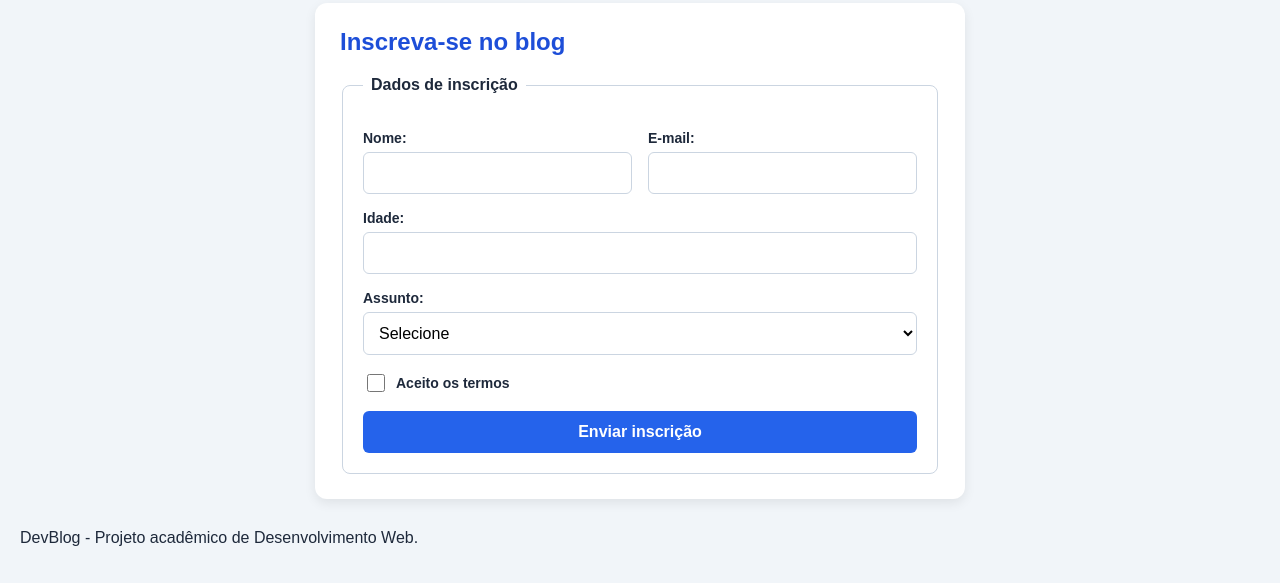
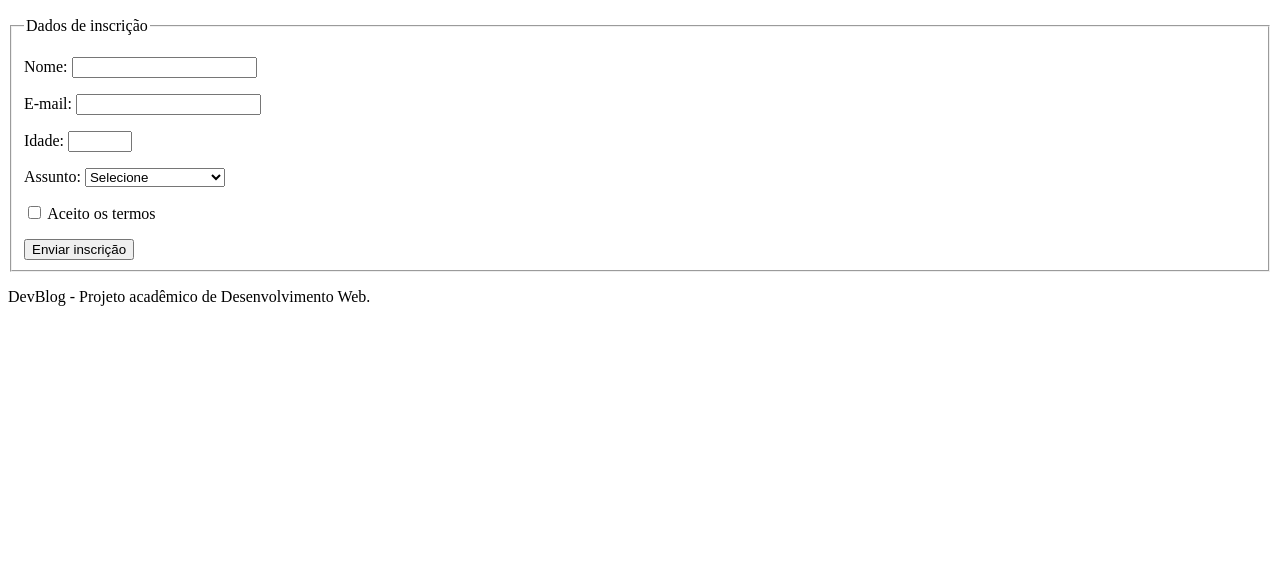
Before and after one commit to jaoStarMesquita/desenvolvimento-web, a plain HTML site: page semana-02/index.html in a window 1280 px wide. Shown: the part 1004-1587 px from the top of the page. After the commit the page ends 1326 px from the top, so only its background shows below. Drawn offline with Linux system fonts and the light colour scheme.

Commit message:
Add files via upload

```diff
--- a/semana-02/index.html
+++ b/semana-02/index.html
@@ -4,132 +4,6 @@
     <meta charset="UTF-8">
     <meta name="viewport" content="width=device-width, initial-scale=1.0">
     <title>DevBlog - Tecnologia</title>
-<style>
-    body {
-        margin: 0;
-        padding: 20px;
-        font-family: Arial, sans-serif;
-        background-color: #f1f5f9;
-        color: #1e293b;
-    }
-
-    #inscricao {
-        max-width: 600px;
-        margin: 30px auto;
-        padding: 25px;
-        background-color: #ffffff;
-        border-radius: 12px;
-        box-shadow: 0 4px 12px rgba(0, 0, 0, 0.08);
-    }
-
-    #inscricao h2 {
-        margin-top: 0;
-        color: #1d4ed8;
-    }
-
-    form fieldset {
-        border: 1px solid #cbd5e1;
-        border-radius: 8px;
-        padding: 20px;
-    }
-
-    form legend {
-        padding: 0 8px;
-        font-weight: bold;
-    }
-
-    form fieldset {
-        display: flex;
-        flex-direction: column;
-        gap: 16px;
-    }
-
-    form fieldset p {
-        display: flex;
-        flex-direction: column;
-        gap: 6px;
-        margin: 0;
-    }
-
-    form label {
-        font-size: 14px;
-        font-weight: bold;
-    }
-
-    form input:not([type="checkbox"]),
-    form select {
-        box-sizing: border-box;
-        width: 100%;
-        padding: 11px;
-        border: 1px solid #cbd5e1;
-        border-radius: 6px;
-        font-size: 16px;
-        background-color: #fff;
-    }
-
-    form input:focus,
-    form select:focus {
-        outline: 2px solid #93c5fd;
-        border-color: #2563eb;
-    }
-
-    form fieldset p:has(#termos) {
-        flex-direction: row;
-        align-items: center;
-        gap: 8px;
-    }
-
-    form input[type="checkbox"] {
-        width: 18px;
-        height: 18px;
-        cursor: pointer;
-    }
-
-
-.campos-linha {
-    display: flex;
-    justify-content: space-between;
-    gap: 16px;
-}
-
-.campos-linha p {
-    flex: 1;
-    min-width: 0;
-}
-
-@media (max-width: 480px) {
-    .campos-linha {
-        flex-direction: column;
-    }
-}
-
-
-    form button {
-        padding: 12px 18px;
-        border: none;
-        border-radius: 6px;
-        background-color: #2563eb;
-        color: white;
-        font-size: 16px;
-        font-weight: bold;
-        cursor: pointer;
-        transition: background-color 0.2s;
-    }
-
-    form button:hover {
-        background-color: #1d4ed8;
-    }
-
-    @media (max-width: 480px) {
-        body {
-            padding: 12px;
-        }
-
-        #inscricao {
-            padding: 16px;
-        }
-    }
-</style>
 </head>
 <body>
     <header>
@@ -169,9 +43,6 @@
                 <legend>Dados de inscrição</legend>
 
                 <p>
-
-<div class="campos-linha">
-    <p>
                     <label for="nome">Nome:</label>
                     <input type="text" id="nome" name="nome"
                            minlength="3" required>
@@ -181,7 +52,7 @@
                     <label for="email">E-mail:</label>
                     <input type="email" id="email" name="email" required>
                 </p>
-</div>
+
                 <p>
                     <label for="idade">Idade:</label>
                     <input type="number" id="idade" name="idade"
```
Lines whose indentation alone changed are shown as unchanged.
